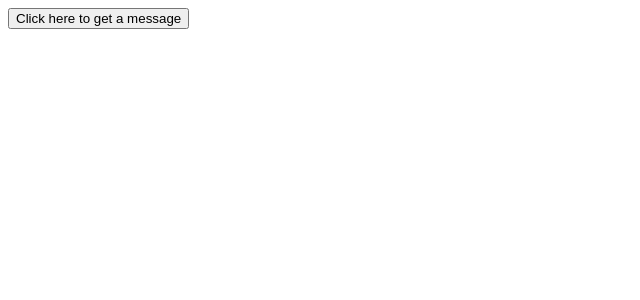
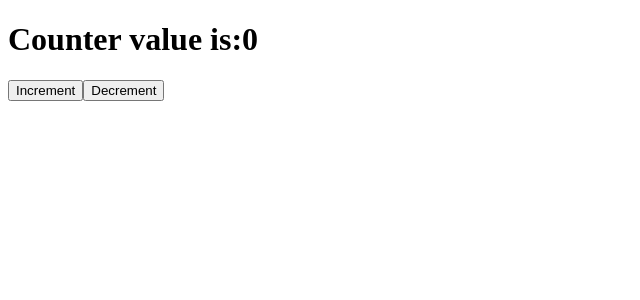
Before and after one commit to Ruqayya-Hasnee/react-apps-collection, a React (Vite) app in the folder reactproject/: page / in a window 1280 px wide. Shown: the top 300 px of the page, without its empty margins (0-640 px from the left). Built offline with nearby package versions, Linux system fonts and the light colour scheme.

Commit message:
added increment and decrement of numbers using state

```diff
--- a/reactproject/src/App.jsx
+++ b/reactproject/src/App.jsx
@@ -1,3 +1,4 @@
+import Counter from "./components/Counter";
 import Message from "./components/Message";
 function App() {
   const seatNumbers=[6,3,7]
@@ -9,7 +10,7 @@ function App() {
   }
   return (
     <div className="App">
-     <Message />
+     <Counter />
     </div>
   )
 }
--- /dev/null
+++ b/reactproject/src/components/Counter.jsx
@@ -0,0 +1,16 @@
+import { useState } from "react"
+
+export default function Counter(){
+    const [count, setCount] = useState(0)
+    function handleClick() {
+        setCount(count + 1);
+    }
+    function decrement(){
+        setCount(count - 1);
+    }
+    return <div>
+      <h1>  Counter value is:{count} </h1>
+      <button onClick={handleClick}>Increment</button>
+      <button onClick={decrement}>Decrement</button>
+    </div>
+}
```
